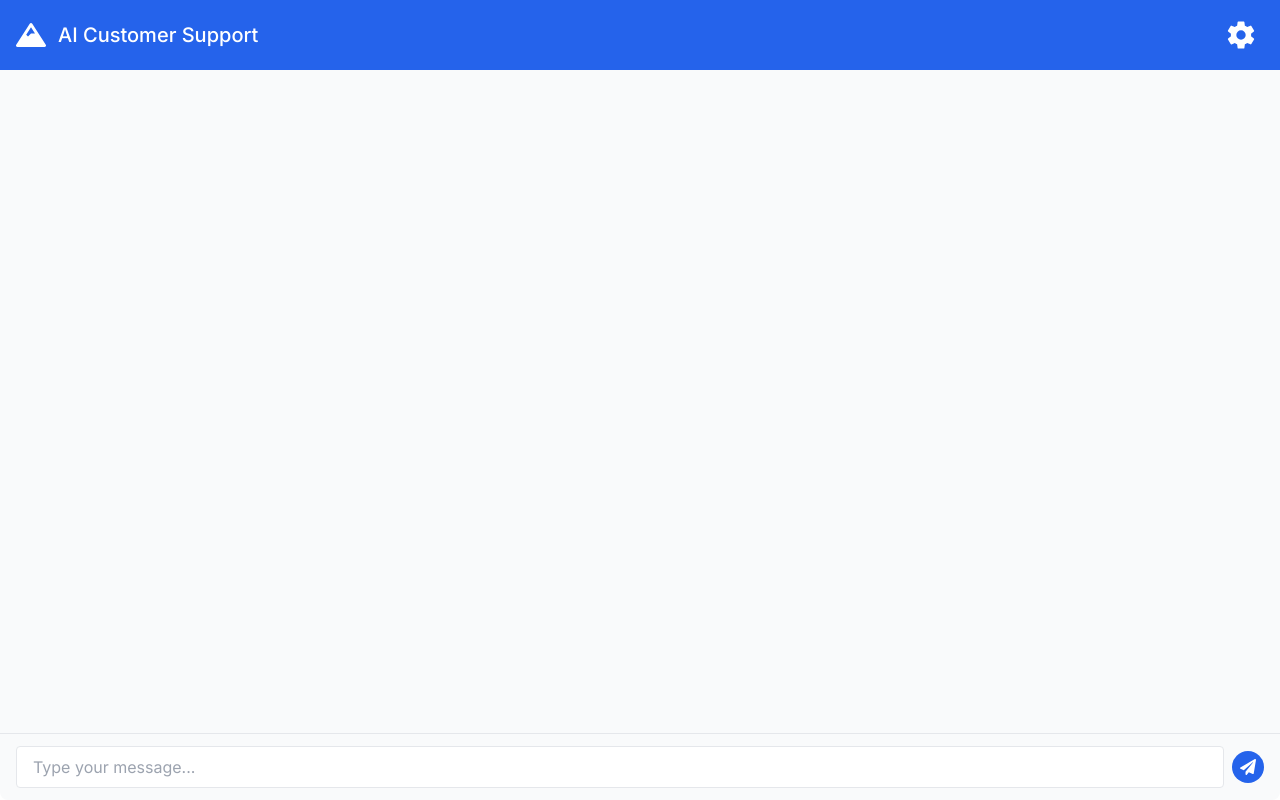
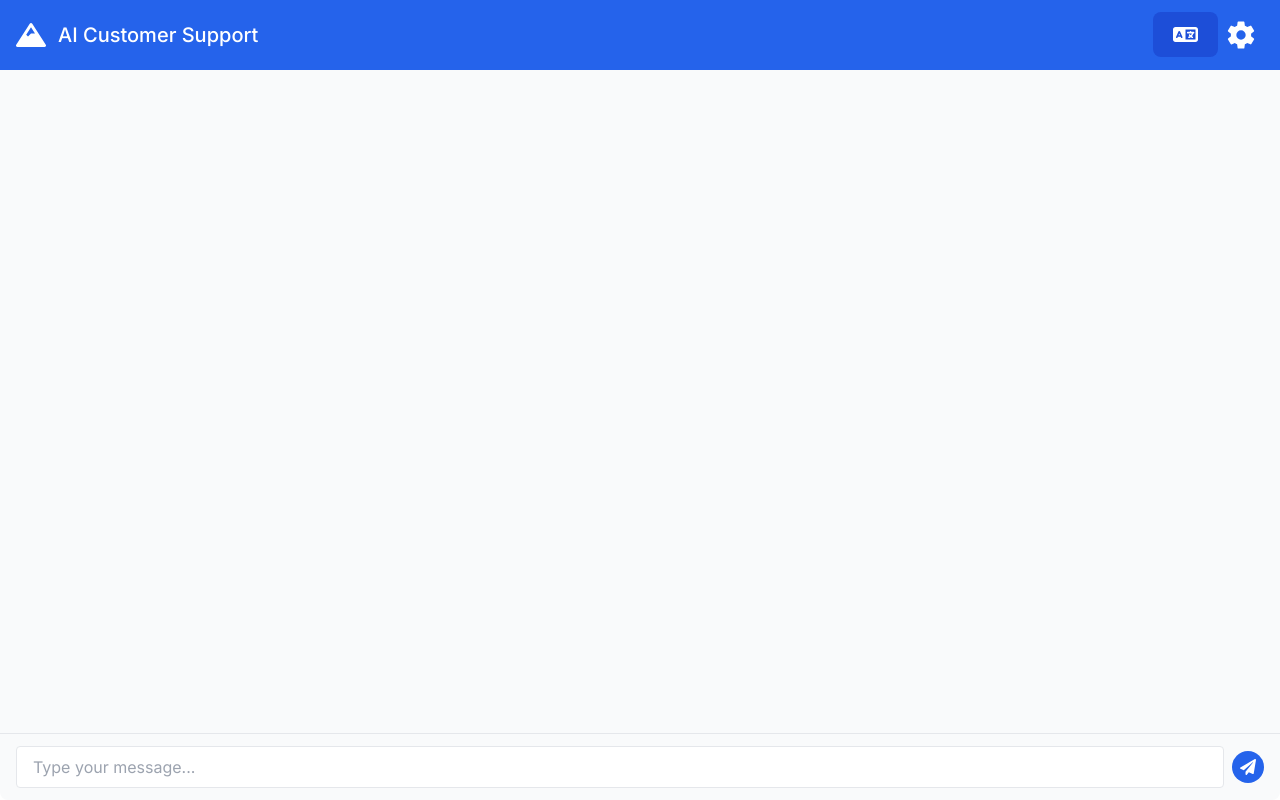
Before and after one commit to Jeffuz/AI-Customer-Support, a Next.js app in the folder my-app/: page / in a window 1280 px wide. Built offline with nearby package versions, Linux system fonts and the light colour scheme.

Commit message:
Added Language Support

```diff
--- a/my-app/package.json
+++ b/my-app/package.json
@@ -17,7 +17,6 @@
     "next": "14.2.5",
     "openai": "^4.55.1",
     "puppeteer": "^23.0.2",
-    "react": "^18",
     "react-dom": "^18",
     "react-icons": "^5.2.1"
   },
--- a/my-app/src/app/api/genMsg/route.ts
+++ b/my-app/src/app/api/genMsg/route.ts
@@ -28,6 +28,7 @@ export async function POST(request: Request) {
     const res = await request.json();
     const userMessage = res["message"];
     const taskType = res["taskType"];
+    const language = res["language"];
 
     // Query Pinecone for relevant information
     const pineconeQuery = await queryIndex(userMessage);
@@ -60,7 +61,7 @@ export async function POST(request: Request) {
         messages: [
           {
             role: "system",
-            content: `You are a knowledgeable assistant. Use the provided context to help answer the user's question related to ${taskType}.`,
+            content: `You are a knowledgeable assistant speaking ${language}. Use the provided context to help answer the user's question related to ${taskType}. Respond only in ${language}.`,
           },
           {
             role: "user",
--- a/my-app/src/app/components/chatbox.tsx
+++ b/my-app/src/app/components/chatbox.tsx
@@ -7,6 +7,7 @@ import Ragsubmit from "./ragsubmit";
 import { IoSettingsSharp } from "react-icons/io5";
 import { TaskContext } from "../context/taskContext";
 import { useContext } from "react";
+import LanguageSelector from './languageSelector';
 
 // Define message object
 interface Message {
@@ -17,9 +18,10 @@ interface Message {
 // Fetching response from gen ai endpoint
 const GetResponse = async (
   messageToSend: string,
-  taskType: string
+  taskType: string,
+  language: string
 ): Promise<{ success: boolean; body?: { message: string } }> => {
-  const data = { message: messageToSend, taskType: taskType };
+  const data = { message: messageToSend, taskType: taskType, language: language };
   const headers = {
     method: "POST",
     headers: {
@@ -39,7 +41,7 @@ const Chatbox = () => {
   const [messages, setMessages] = useState<Message[]>([]);
   const [input, setInput] = useState<string>("");
   const [openModal, setOpenModal] = useState<boolean>(false);
-
+  const [selectedLanguage, setSelectedLanguage] = useState("English")
   // states for tasks selection
   const context = useContext(TaskContext);
   if (!context) {
@@ -67,7 +69,7 @@ const Chatbox = () => {
       setInput("");
 
       // Take response.content
-      const response = await GetResponse(input, taskType);
+      const response = await GetResponse(input, taskType, selectedLanguage);
 
       if (response.success && response.body) {
         const aiResponse: Message = {
@@ -96,6 +98,11 @@ const Chatbox = () => {
           <FaMountain size={30} />
           <h2 className="text-xl font-medium">AI Customer Support</h2>
         </div>
+        <div className="inline-flex">
+          <LanguageSelector
+            selectedLanguage={selectedLanguage}
+            setSelectedLanguage={setSelectedLanguage}
+          />
           {/* Open Modal for RAG */}
           <div className="flex items-center p-2">
               <button onClick={() => setOpenModal(true)}>
@@ -107,6 +114,9 @@ const Chatbox = () => {
                 </div>
               </Modal>
             </div>
+          </div>
+
+
       </div>
 
       {/* Message box */}
--- /dev/null
+++ b/my-app/src/app/components/languageSelector.tsx
@@ -0,0 +1,47 @@
+import { useState } from "react";
+import { FaLanguage } from "react-icons/fa6";
+import { PiCheckFat } from "react-icons/pi";
+
+export default function LanguageSelector({selectedLanguage, setSelectedLanguage}: {selectedLanguage:string, setSelectedLanguage:Function}) {
+
+  const [isActive, setIsActive] = useState(false)
+
+  const handleSelect = (val:string) => {
+    console.log(val)
+    setSelectedLanguage(val)
+    setIsActive(false)
+  }
+
+  return(
+    <div onMouseLeave={() => setIsActive(false)}>
+      <button id="dropdownDefaultButton" data-dropdown-toggle="dropdown" onClick={() => setIsActive(!isActive)}
+        class="text-white bg-blue-700 hover:bg-blue-800 focus:ring-4 focus:outline-none
+       focus:ring-blue-300 font-medium rounded-lg text-sm px-5 py-2.5 text-center inline-flex
+        items-center dark:bg-blue-600 dark:hover:bg-blue-700 dark:focus:ring-blue-800" type="button">
+        <FaLanguage size={25} />
+      </button>
+
+      {isActive ? (
+      <div id="dropdown" class="fixed translate-x-[-60%] first-line:z-10 bg-white divide-y divide-gray-100 rounded-lg shadow w-44 dark:bg-gray-700">
+        <ul class="py-2 text-center text-sm text-gray-700 dark:text-gray-200" aria-labelledby="dropdownDefaultButton">
+          <li onClick={() => handleSelect("English")} className="flex justify-around px-4 py-2 hover:bg-gray-100 dark:hover:bg-gray-600 dark:hover:text-white">
+            <h3 class="">English</h3>
+            {selectedLanguage === "English" ? <PiCheckFat/> : null}
+          </li>
+          <li onClick={() => handleSelect("Chinese")} className="flex justify-around px-4 py-2 hover:bg-gray-100 dark:hover:bg-gray-600 dark:hover:text-white">
+            <h3 >Chinese</h3>
+            {selectedLanguage === "Chinese" ? <PiCheckFat/> : null}
+          </li>
+          <li onClick={() => handleSelect("Spanish")} className="flex justify-around px-4 py-2 hover:bg-gray-100 dark:hover:bg-gray-600 dark:hover:text-white">
+            <h3>Spanish</h3>
+            {selectedLanguage === "Spanish" ? <PiCheckFat/> : null}
+          </li>
+        </ul>
+      </div>) : (null)
+      }
+
+    </div>
+
+
+  )
+}
--- a/my-app/src/app/layout.tsx
+++ b/my-app/src/app/layout.tsx
@@ -18,5 +18,6 @@ export default function RootLayout({
     <html lang="en">
       <body className={inter.className}>{children}</body>
     </html>
+
   );
 }
--- a/my-app/src/app/page.tsx
+++ b/my-app/src/app/page.tsx
@@ -8,9 +8,12 @@ export default function Home() {
   // Task states for modal
   const [taskType, setTaskType] = useState<string>("general_knowledge"); // default task
 
+
   return (
     <TaskContext.Provider value={{ taskType, setTaskType }}>
+
       <Chatbox />
+
     </TaskContext.Provider>
   );
 }
```
Also changed, not shown: 1 other file (tests, documents, lock files or other folders). Lines whose indentation alone changed are shown as unchanged.
